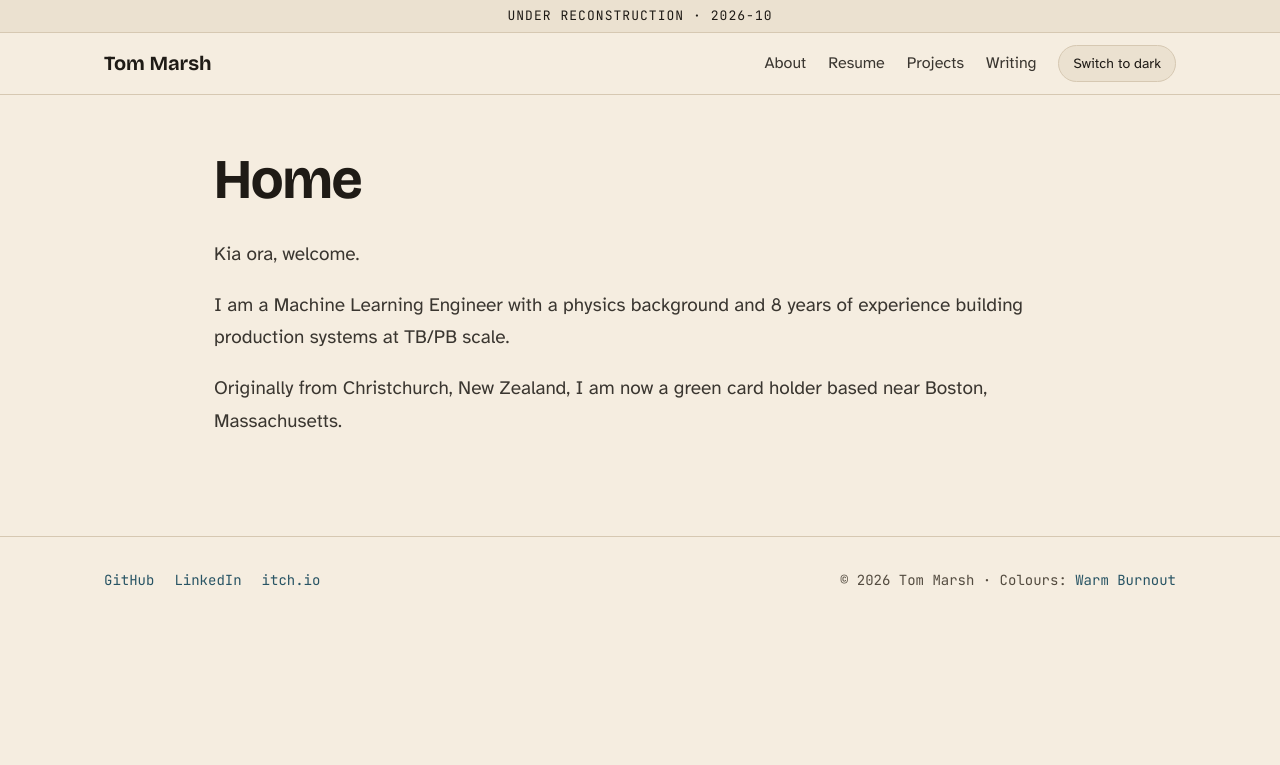
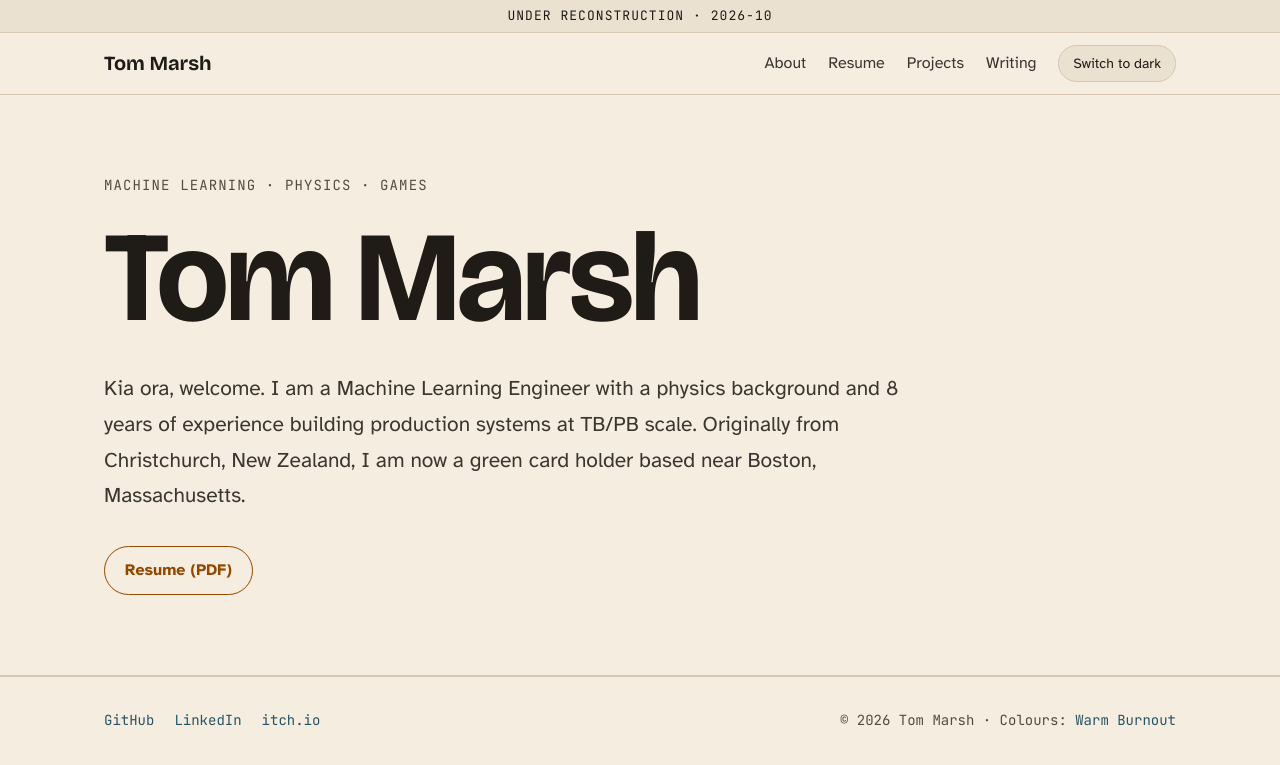
Before and after one commit to Graphight/Graphight.github.io, a Jekyll site: the page built from index.md, in a window 1280 px wide. Shown: the top 765 px of the page. Built offline with Jekyll 4.4.1, drawn with Linux system fonts in a browser that asks for light colours; our own code applies the rules of GitHub Pages for plain Markdown files.

Commit message:
home: open on a hero with the name, a line and the resume

```diff
--- a/assets/css/site.scss
+++ b/assets/css/site.scss
@@ -114,6 +114,29 @@ th { background: var(--surf); color: var(--hi); }
 .band-meta { margin: 0 0 12px; font: 14px/1.5 $mono; color: var(--mute); }
 .band + .column > p:first-child { font-size: 22px; }
 
+.hero { border-bottom: 1px solid var(--line); }
+.hero .wrap {
+  min-height: 580px;
+  display: flex;
+  flex-direction: column;
+  justify-content: center;
+  padding-top: 64px;
+  padding-bottom: 64px;
+}
+.hero h1 { font-size: clamp(56px, 12vw, 128px); margin: 0 0 0.2em; }
+.kicker { margin: 0 0 16px; font: 14px/1.5 $mono; color: var(--mute); letter-spacing: 0.08em; text-transform: uppercase; }
+.lede { max-width: 38em; margin: 0; font-size: 21px; }
+.actions { display: flex; flex-wrap: wrap; gap: 12px; margin: 32px 0 0; }
+.button {
+  display: inline-block;
+  padding: 10px 20px;
+  border: 1px solid var(--kw);
+  border-radius: 999px;
+  font-size: 16px;
+  font-weight: 700;
+}
+.button:hover { text-decoration: none; background: var(--surf); }
+
 .article-end {
   display: flex;
   flex-wrap: wrap;
--- a/index.md
+++ b/index.md
@@ -1,11 +1,14 @@
 ---
-layout: page
+layout: default
 ---
 
-# Home
-
-Kia ora, welcome.
-
-I am a Machine Learning Engineer with a physics background and 8 years of experience building production systems at TB/PB scale.
-
-Originally from Christchurch, New Zealand, I am now a green card holder based near Boston, Massachusetts.
+<section class="hero">
+  <div class="wrap">
+    <p class="kicker">Machine learning · Physics · Games</p>
+    <h1>{{ site.title }}</h1>
+    <p class="lede">Kia ora, welcome. I am a Machine Learning Engineer with a physics background and 8 years of experience building production systems at TB/PB scale. Originally from Christchurch, New Zealand, I am now a green card holder based near Boston, Massachusetts.</p>
+    <p class="actions">
+      <a class="button" href="{{ '/resources/Tom_Marsh_Resume.pdf' | relative_url }}">Resume (PDF)</a>
+    </p>
+  </div>
+</section>
```
